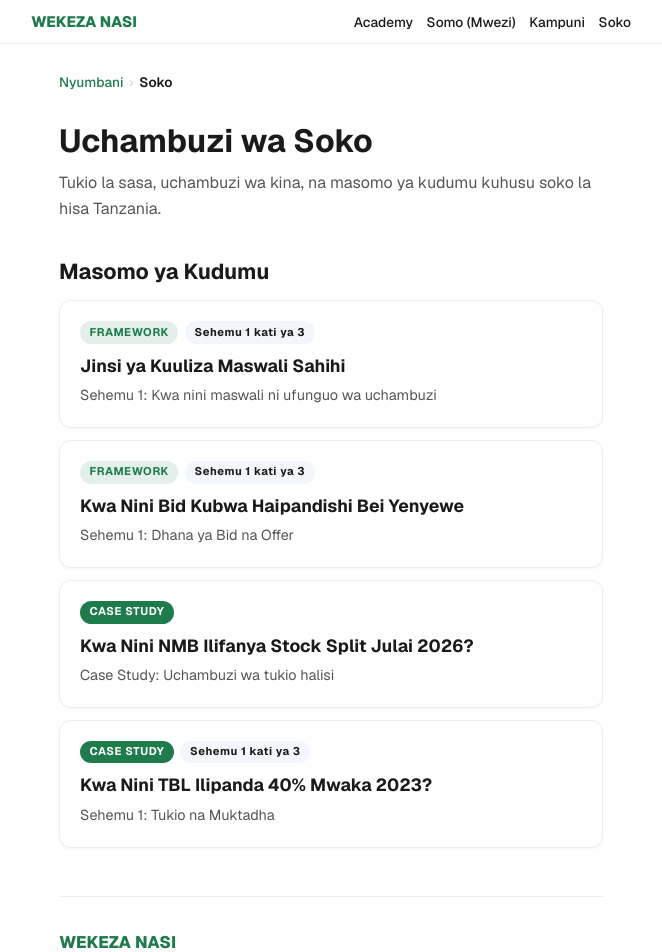
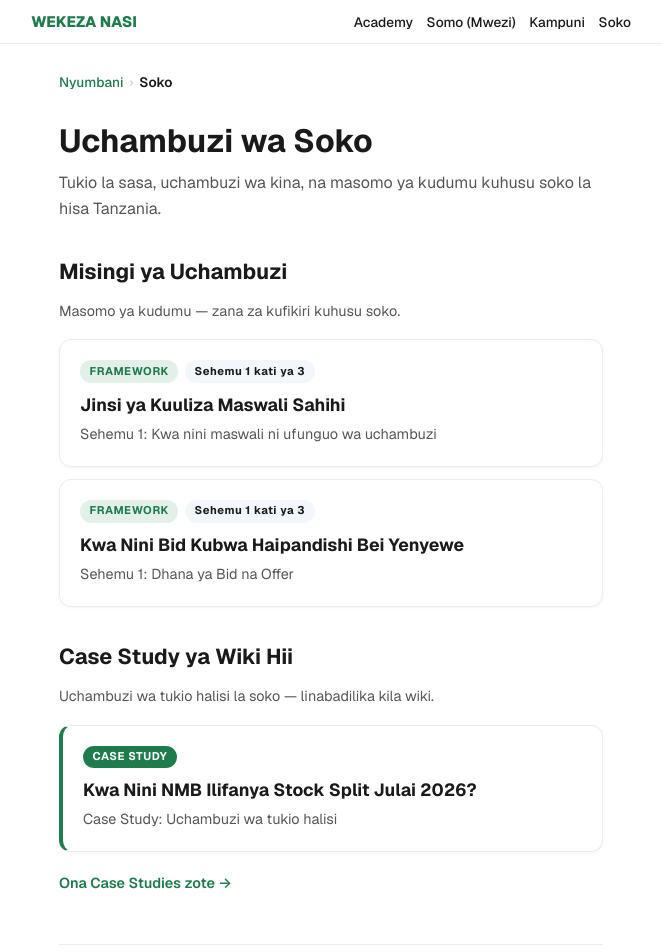
Before and after one commit to sadikiabubakari698-crypto/wekeza_nasi, a Next.js app in the folder wekeza-nasi-app/: page /soko in a window 1280 px wide. Shown: the top 952 px of the page, without its empty margins (309-971 px from the left). Built offline with nearby package versions, Linux system fonts and the light colour scheme.

Commit message:
Implement Tabaka 3 for Soko: Timely + Framework (all) + Weekly Case Study (rotating) + Archive

```diff
--- a/wekeza-nasi-app/app/soko/page.js
+++ b/wekeza-nasi-app/app/soko/page.js
@@ -1,4 +1,4 @@
-import { getTimelySoko, getPlannedSoko } from "../../lib/soko-engine";
+import { getTimelySoko, getFrameworkSoko, getWeeklyCaseStudy } from "../../lib/soko-engine";
 import Footer from "../../components/Footer";
 import Breadcrumbs from "../../components/Breadcrumbs";
 
@@ -10,7 +10,8 @@ export const metadata = {
 
 export default function Soko() {
   const timely = getTimelySoko();
-  const planned = getPlannedSoko();
+  const frameworks = getFrameworkSoko();
+  const weeklyCase = getWeeklyCaseStudy();
 
   const cardStyle = {
     display: "block",
@@ -30,6 +31,11 @@ export default function Soko() {
     background: "#fef8ee",
   };
 
+  const caseCardStyle = {
+    ...cardStyle,
+    borderLeft: "4px solid #1e7b4c",
+  };
+
   const badgeStyle = {
     display: "inline-block",
     fontSize: "0.7rem",
@@ -37,6 +43,15 @@ export default function Soko() {
     padding: "0.15rem 0.6rem",
     borderRadius: "999px",
     letterSpacing: "0.05em",
+  };
+
+  const archiveLinkStyle = {
+    display: "inline-block",
+    marginTop: "0.5rem",
+    color: "#1e7b4c",
+    fontWeight: 600,
+    fontSize: "0.9rem",
+    textDecoration: "none",
   };
 
   return (
@@ -51,7 +66,7 @@ export default function Soko() {
         Tukio la sasa, uchambuzi wa kina, na masomo ya kudumu kuhusu soko la hisa Tanzania.
       </p>
 
-      {/* TIMELY */}
+      {/* ============ 1. TIMELY ============ */}
       {timely.length > 0 && (
         <>
           <h2 style={{ fontSize: "1.35rem", fontWeight: 700, color: "#1a1a1a", marginTop: "2rem", marginBottom: "0.75rem" }}>
@@ -67,24 +82,21 @@ export default function Soko() {
         </>
       )}
 
-      {/* PLANNED */}
+      {/* ============ 2. FRAMEWORK ============ */}
       <h2 style={{ fontSize: "1.35rem", fontWeight: 700, color: "#1a1a1a", marginTop: "2rem", marginBottom: "0.75rem" }}>
-        Masomo ya Kudumu
+        Misingi ya Uchambuzi
       </h2>
-      {planned.length === 0 ? (
-        <p style={{ color: "#555555" }}><em>Hakuna masomo kwa sasa. Rudi tena hivi karibuni.</em></p>
+      <p style={{ color: "#555555", marginTop: 0, fontSize: "0.9rem", marginBottom: "1rem" }}>
+        Masomo ya kudumu — zana za kufikiri kuhusu soko.
+      </p>
+      {frameworks.length === 0 ? (
+        <p style={{ color: "#555555" }}><em>Hakuna masomo kwa sasa.</em></p>
       ) : (
-        planned.map((item) => {
-          const isCase = item.type === "case-study";
-          const hasParts = item.totalParts > 1;
-
-          return (
+        frameworks.map((item) => (
           <a key={item.id} href={`/soko/${item.slug}`} style={cardStyle}>
             <div style={{ display: "flex", gap: "0.4rem", flexWrap: "wrap", marginBottom: "0.5rem" }}>
-                <span style={{ ...badgeStyle, background: isCase ? "#1e7b4c" : "#e3f0ea", color: isCase ? "#ffffff" : "#1e7b4c" }}>
-                  {isCase ? "CASE STUDY" : "FRAMEWORK"}
-                </span>
-                {hasParts && (
+              <span style={{ ...badgeStyle, background: "#e3f0ea", color: "#1e7b4c" }}>FRAMEWORK</span>
+              {item.totalParts > 1 && (
                 <span style={{ ...badgeStyle, background: "#f3f7fb", color: "#1a1a1a" }}>
                   Sehemu 1 kati ya {item.totalParts}
                 </span>
@@ -97,8 +109,40 @@ export default function Soko() {
               {item.subtitle || item.excerpt}
             </p>
           </a>
-          );
-        })
+        ))
+      )}
+
+      {/* ============ 3. CASE STUDY YA WIKI ============ */}
+      <h2 style={{ fontSize: "1.35rem", fontWeight: 700, color: "#1a1a1a", marginTop: "2rem", marginBottom: "0.75rem" }}>
+        Case Study ya Wiki Hii
+      </h2>
+      <p style={{ color: "#555555", marginTop: 0, fontSize: "0.9rem", marginBottom: "1rem" }}>
+        Uchambuzi wa tukio halisi la soko — linabadilika kila wiki.
+      </p>
+      {weeklyCase ? (
+        <>
+          <a href={`/soko/${weeklyCase.slug}`} style={caseCardStyle}>
+            <div style={{ display: "flex", gap: "0.4rem", flexWrap: "wrap", marginBottom: "0.5rem" }}>
+              <span style={{ ...badgeStyle, background: "#1e7b4c", color: "#ffffff" }}>CASE STUDY</span>
+              {weeklyCase.totalParts > 1 && (
+                <span style={{ ...badgeStyle, background: "#f3f7fb", color: "#1a1a1a" }}>
+                  Sehemu 1 kati ya {weeklyCase.totalParts}
+                </span>
+              )}
+            </div>
+            <h3 style={{ margin: "0 0 0.25rem 0", color: "#1a1a1a", fontSize: "1.1rem" }}>
+              {weeklyCase.title}
+            </h3>
+            <p style={{ margin: 0, fontSize: "0.9rem", color: "#555555" }}>
+              {weeklyCase.subtitle || weeklyCase.excerpt}
+            </p>
+          </a>
+          <a href="/soko/archive" style={archiveLinkStyle}>
+            Ona Case Studies zote →
+          </a>
+        </>
+      ) : (
+        <p style={{ color: "#555555" }}><em>Hakuna case study kwa sasa.</em></p>
       )}
 
       <Footer />
--- a/wekeza-nasi-app/lib/soko-engine.js
+++ b/wekeza-nasi-app/lib/soko-engine.js
@@ -11,20 +11,48 @@ function isActive(item) {
   return true;
 }
 
+// 1. TIMELY — breaking news
 export function getTimelySoko() {
   return sokoData
     .filter((item) => item.category === "timely" && isActive(item))
     .sort((a, b) => new Date(b.publishDate) - new Date(a.publishDate));
 }
 
-// Onyesha tu Sehemu 1 (au items zisizo na parts) — ili list isijae
-export function getPlannedSoko() {
+// 2. FRAMEWORK — zote, daima (Sehemu 1 TU kwenye list)
+export function getFrameworkSoko() {
   return sokoData
-    .filter((item) => item.category === "planned" && isActive(item))
+    .filter((item) => item.type === "framework" && isActive(item))
     .filter((item) => !item.partNumber || item.partNumber === 1)
     .sort((a, b) => new Date(a.publishDate) - new Date(b.publishDate));
 }
 
+// 3. CASE STUDY YA WIKI — moja tu, inabadilika kila wiki
+export function getWeeklyCaseStudy() {
+  // Case Studies zote (Sehemu 1 TU)
+  const all = sokoData
+    .filter((item) => item.type === "case-study" && isActive(item))
+    .filter((item) => !item.partNumber || item.partNumber === 1)
+    .sort((a, b) => new Date(a.publishDate) - new Date(b.publishDate));
+
+  if (all.length === 0) return null;
+
+  // Hesabu wiki tangu epoch
+  const MS_PER_WEEK = 7 * 24 * 60 * 60 * 1000;
+  const weekNumber = Math.floor(Date.now() / MS_PER_WEEK);
+  const index = weekNumber % all.length;
+
+  return all[index];
+}
+
+// Case Studies zote (kwa archive)
+export function getAllCaseStudies() {
+  return sokoData
+    .filter((item) => item.type === "case-study" && isActive(item))
+    .filter((item) => !item.partNumber || item.partNumber === 1)
+    .sort((a, b) => new Date(b.publishDate) - new Date(a.publishDate));
+}
+
+// Get by slug
 export function getSokoBySlug(slug) {
   return sokoData.find((item) => item.slug === slug);
 }
```
Also changed, not shown: wekeza-nasi-app/app/soko/archive/page.js (added, +69 -0 lines). Lines whose indentation alone changed are shown as unchanged.
